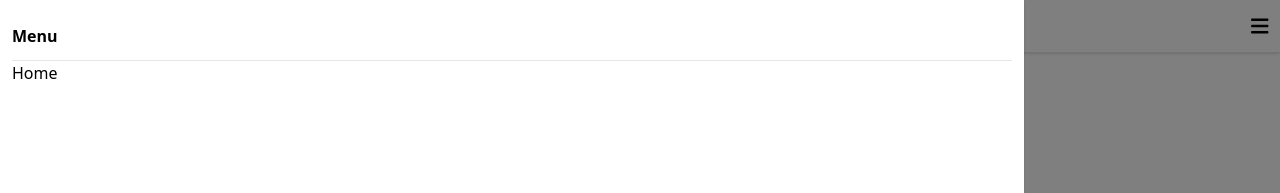
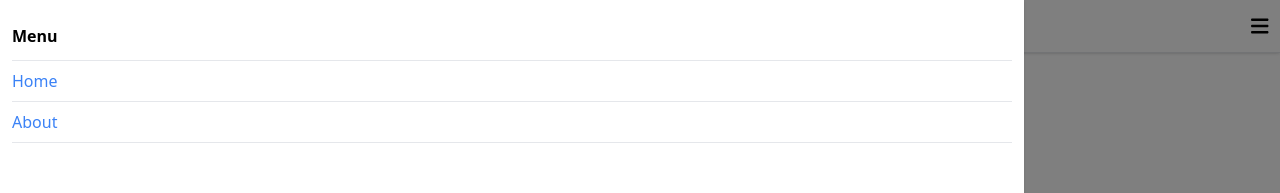
Before and after one commit to handi7/react-app, a React (Create React App) app: page / in a window 1280 px wide. Both pictures are taken after a click on the element 1259 px from the left and 25 px from the top of the page. Shown: the top 193 px of the page. Built offline with nearby package versions, Linux system fonts and the light colour scheme.

Commit message:
Add navigation menu data

```diff
--- a/src/components/layout/Navigation.jsx
+++ b/src/components/layout/Navigation.jsx
@@ -2,6 +2,8 @@ import { faBars } from "@fortawesome/free-solid-svg-icons";
 import { FontAwesomeIcon } from "@fortawesome/react-fontawesome";
 import { useTransition, animated } from "@react-spring/web";
 import React, { useState } from "react";
+import { Link } from "react-router-dom";
+import { navData } from "../../data/navData";
 
 export default function Navigation() {
   const [showMenu, setShowMenu] = useState(false);
@@ -47,7 +49,17 @@ export default function Navigation() {
             >
               <div className="font-bold border-b py-3">Menu</div>
               <ul>
-                <li>Home</li>
+                {navData.map((menu, idx) => (
+                  <li key={idx}>
+                    <Link
+                      className="text-blue-500 block py-2 border-b"
+                      to={menu?.path}
+                      onClick={() => setShowMenu(!showMenu)}
+                    >
+                      {menu?.title}
+                    </Link>
+                  </li>
+                ))}
               </ul>
             </animated.div>
           )
--- /dev/null
+++ b/src/data/navData.js
@@ -0,0 +1,10 @@
+export const navData = [
+  {
+    title: "Home",
+    path: "/",
+  },
+  {
+    title: "About",
+    path: "/about",
+  },
+];
```
